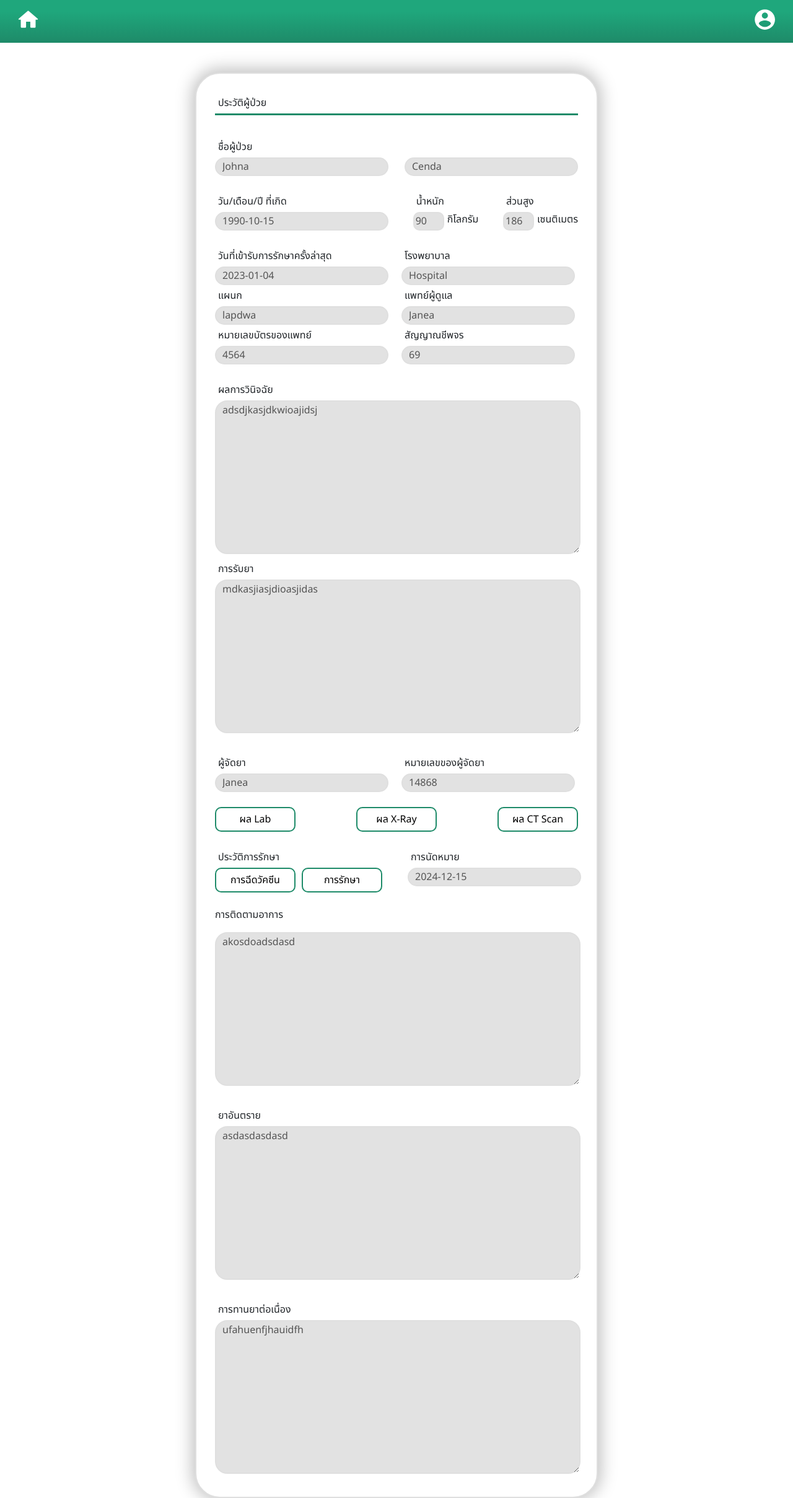
After one commit to HRZXD/supmed-webapp, a PHP site: page /old-record.php?user_id=12345 in a window 1280 px wide. The commit adds this page. Shown: the whole page at 62% size. Run offline with PHP 8.4, Linux system fonts and the light colour scheme; data comes from the database, SQL or seed files in the repository; both versions use the stored data as it was after the commit.

Commit message:
update 1-12 7.09pm
now can fetch data from sql

```diff
--- /dev/null
+++ b/css/casehistory.css
@@ -0,0 +1,98 @@
+@import url('https://fonts.googleapis.com/css2?family=Noto+Sans+Thai&display=swap');
+
+.old-record-contain {
+    width: 650px;
+    height: auto !important;
+    background: white;
+    border: 2px solid rgb(223, 223, 223);
+    border-radius: 40px;
+    backdrop-filter: blur(15px);
+    box-shadow: 0px -1px 26.100000381469727px 5px rgba(0, 0, 0, 0.25);
+    margin: auto auto;
+    padding: 30px;
+    font-family: 'Noto Sans Thai', sans-serif;
+}
+.text-header{
+    border-bottom: 3px solid #1E8B69 ;
+}
+.text-in-contain{
+    margin: 5px 5px;
+}
+.fullname-data{
+    display: flex;
+    flex-direction: row;
+    justify-content: space-between;
+    gap: 10px;
+}
+.display-d-w-h{
+    display: flex;
+    flex-direction: row;
+    justify-content: space-between;
+    gap: 5px;
+}
+.data{
+    border: 2px solid rgb(223, 223, 223);
+    border-radius: 20px;
+    background-color: rgb(226, 226, 226);
+    width: 280px;
+    height: 30px;
+    padding-left: 10px;
+
+}
+.data-b{
+    border: 2px solid rgb(223, 223, 223);
+    border-radius: 20px;
+    background-color: rgb(226, 226, 226);
+    width: 590px;
+    height: auto;
+    padding-left: 10px;
+}
+.data-w-h{
+    border: 2px solid rgb(223, 223, 223);
+    border-radius: 10px;
+    background-color: rgb(226, 226, 226);
+    width: 50px;
+    height: 30px;
+}
+.d-w-h{
+
+    display: flex;
+    flex-direction: row;
+    justify-content: space-between;
+    gap: 10px;
+}
+.display-history{
+    display: flex;
+    flex-direction: row;
+    gap: 11px;
+}
+.display-deails{
+    display: grid;
+    grid-template-columns: repeat(2, 1Fr);
+    grid-column-gap: 16px;
+}
+.button-for-seedata{
+    display: flex;
+    flex-direction: row;
+    justify-content: space-between;
+    gap: 10px;
+}
+.history{
+    display: flex;
+    flex-direction: row;
+    gap: 10px;
+    width: 300px;
+}
+.button-for-clickdata{
+    width: 130px;
+    height: 40px;
+    border-radius: 10px;
+    border: 2px solid  #1E8B69;
+    font-family: noto;
+    background-color: white;
+    font-family: 'Noto Sans Thai', sans-serif;
+}
+.button-for-clickdata:hover{
+    color:white;
+    background:linear-gradient(180deg, #1FA77C 27.08%, #1E8B69 97.92%);
+}
--- a/database/connect.php
+++ b/database/connect.php
@@ -5,6 +5,7 @@ $pass = "";
 $db = "supmed";
 $dsn = "mysql:host=$host;dbname=$db;charset=utf8";
 require_once "database/users.php";
+require_once "database/controller.php";
 
 try{
     $pdo = new PDO($dsn, $usr, $pass);
@@ -13,6 +14,7 @@ try{
     echo $e->getMessage();
 }
 $users = new User($pdo);
+$controller = new Controller($pdo);
 
 // $users->insertUser("125","admin2","123456");
 ?>
--- /dev/null
+++ b/database/controller.php
@@ -0,0 +1,25 @@
+<?php
+class Controller{
+    private $db;
+    function __construct($conn){
+        $this->db=$conn;
+    }
+    function getDetails($user_id){
+        try {
+            $sql = "SELECT * FROM patient WHERE user_id = :user_id";
+            $stmt = $this->db->prepare($sql);
+            $stmt->bindParam(":user_id", $user_id, PDO::PARAM_STR);
+            $stmt->execute();
+            $result = $stmt->fetch(PDO::FETCH_ASSOC);
+            return $result;
+        } catch (PDOException $e) {
+            echo $e->getMessage();
+            return false;
+        }
+    }
+
+}
+
+
+
+?>
--- a/layout/header.php
+++ b/layout/header.php
@@ -23,6 +23,7 @@ require_once "session.php"
     <link rel="stylesheet" href="css/loginstyle1.css">
     <link rel="stylesheet" href="css/nav-bar.css">
     <link rel="stylesheet" href="css/main.css">
+    <link rel="stylesheet" href="css/casehistory.css">
 </head>
 
 <body>
--- /dev/null
+++ b/old-record.php
@@ -0,0 +1,129 @@
+<?php
+
+require_once "layout/header.php";
+require_once "database/controller.php";
+require_once "database/connect.php";
+
+$userID = $_GET["user_id"];
+$result = $controller->getDetails($userID);
+// print_r($result);
+?>
+    <br />
+    <br />
+    <div class="old-record-contain">
+      <div class="text-header">
+        <p class="text-in-contain">ประวัติผู้ป่วย</p>
+        <span></span>
+      </div>
+      <br/>
+      <p class="text-in-contain">ชื่อผู้ป่วย</p>
+      <div class="fullname-data">
+        <input type="text" class="data" disabled value="<?php echo $result['fname'];?>"/>
+        <input type="text" class="data" disabled value="<?php echo $result['lname'];?>"/>
+      </div>
+      <br />
+      <div class="d-w-h">
+        <div>
+          <p class="text-in-contain" >วัน/เดือน/ปี ที่เกิด</p>
+          <input type="text" class="data" disabled value="<?php echo $result['birthday'];?>"/>
+        </div>
+        <div>
+          <p class="text-in-contain">น้ำหนัก</p>
+          <div class="display-d-w-h">
+            <input type="text" class="data-w-h" disabled value="<?php echo $result['weight'];?>"/>
+            <p style="margin: 0%" class="text-in-contain" >กิโลกรัม</p>
+          </div>
+        </div>
+        <div>
+          <p class="text-in-contain">ส่วนสูง</p>
+          <div class="display-d-w-h">
+            <input type="text" class="data-w-h" disabled value="<?php echo $result['height'];?>"/>
+            <p style="margin: 0%" class="text-in-contain">เซนติเมตร</p>
+          </div>
+        </div>
+      </div>
+      <br />
+      <div class="display-deails">
+        <div>
+          <p class="text-in-contain">วันที่เข้ารับการรักษาครั้งล่าสุด</p>
+          <input type="text" class="data" disabled value="<?php echo $result['day_latest'];?>"/>
+        </div>
+        <div>
+          <p class="text-in-contain">โรงพยาบาล</p>
+          <input type="text" class="data" disabled value="<?php echo $result['hs_name'];?>"/>
+        </div>
+        <div>
+          <p class="text-in-contain">แผนก</p>
+          <input type="text" class="data" disabled value="<?php echo $result['department'];?>"/>
+        </div>
+        <div>
+          <p class="text-in-contain">แพทย์ผู้ดูแล</p>
+          <input type="text" class="data" disabled value="<?php echo $result['doc_name'];?>"/>
+        </div>
+        <div>
+          <p class="text-in-contain">หมายเลขบัตรของแพทย์</p>
+          <input type="text" class="data" disabled value="<?php echo $result['doc_id'];?>"/>
+        </div>
+        <div>
+          <p class="text-in-contain">สัญญาณชีพจร</p>
+          <input type="text" class="data" disabled value="<?php echo $result['pulse'];?>"/>
+        </div>
+      </div>
+      <br />
+      <div>
+        <p class="text-in-contain">ผลการวินิจฉัย</p>
+        <textarea name="ผลการวินิจฉัย" cols="30" rows="10" class="data-b" disabled ><?php echo $result['results'];?></textarea>
+      </div>
+      <div>
+        <p class="text-in-contain">การรับยา</p>
+        <textarea name="การรับยา" cols="30" rows="10" class="data-b" disabled><?php echo $result['med_recieve'];?></textarea>
+      </div>
+      <br/>
+      <div class="display-deails">
+        <div>
+          <p class="text-in-contain">ผู้จัดยา</p>
+          <input type="text" class="data" disabled/ value="<?php echo $result['meder_name'];?>">
+        </div>
+        <div>
+          <p class="text-in-contain">หมายเลขของผู้จัดยา</p>
+          <input type="text" class="data" disabled/ value="<?php echo $result['meder_id'];?>">
+        </div>
+      </div>
+      <br />
+      <div class="button-for-seedata">
+        <button class="button-for-clickdata">ผล Lab</button>
+        <button class="button-for-clickdata">ผล X-Ray</button>
+        <button class="button-for-clickdata">ผล CT Scan</button>
+      </div>
+      <br />
+      <div class="display-history">
+        <div>
+          <p class="text-in-contain">ประวัติการรักษา</p>
+          <div class="history">
+            <button class="button-for-clickdata">การฉีดวัคซีน</button>
+            <button class="button-for-clickdata">การรักษา</button>
+          </div>
+        </div>
+        <div>
+          <p class="text-in-contain">การนัดหมาย</p>
+          <input type="text" class="data" disabled value="<?php echo $result['appointment'];?>"/>
+        </div>
+      </div>
+      <br />
+      <div>
+        <p>การติดตามอาการ</p>
+        <textarea name="การติดตามอาการ" cols="30" rows="10" class="data-b" disabled><?php echo $result['tracking'];?></textarea>
+      </div>
+      <br />
+      <div>
+        <p class="text-in-contain">ยาอันตราย</p>
+        <textarea name="ยาอันตราย" cols="30" rows="10" class="data-b" disabled><?php echo $result['danger_med'];?></textarea>
+      </div>
+      <br />
+      <div>
+        <p class="text-in-contain">การทานยาต่อเนื่อง</p>
+        <textarea name="การทานยาต่อเนื่อง" cols="30" rows="10" class="data-b" disabled><?php echo $result['med_continuous'];?></textarea>
+      </div>
+    </div>
+</body>
+</html>
```
Also changed, not shown: db_files/database.sql (+35 -0 lines), index.php (+17 -2 lines).
